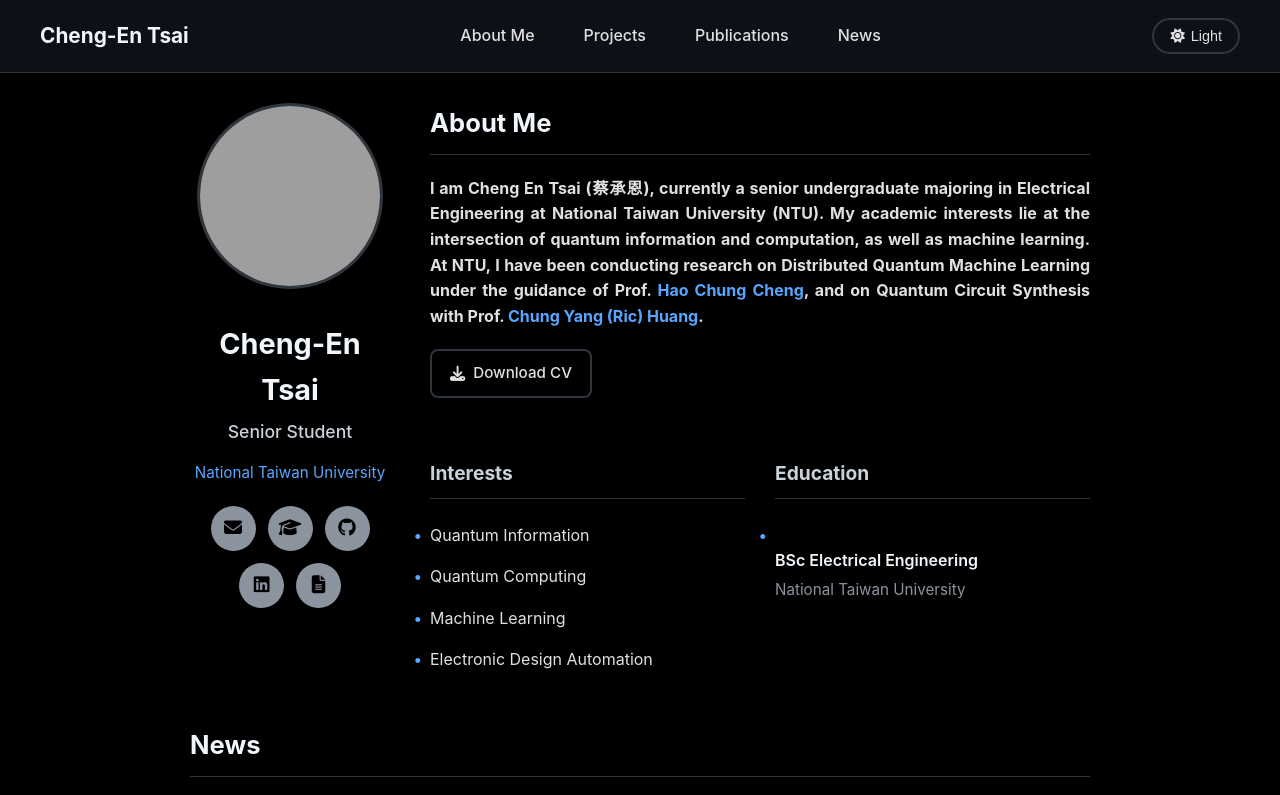
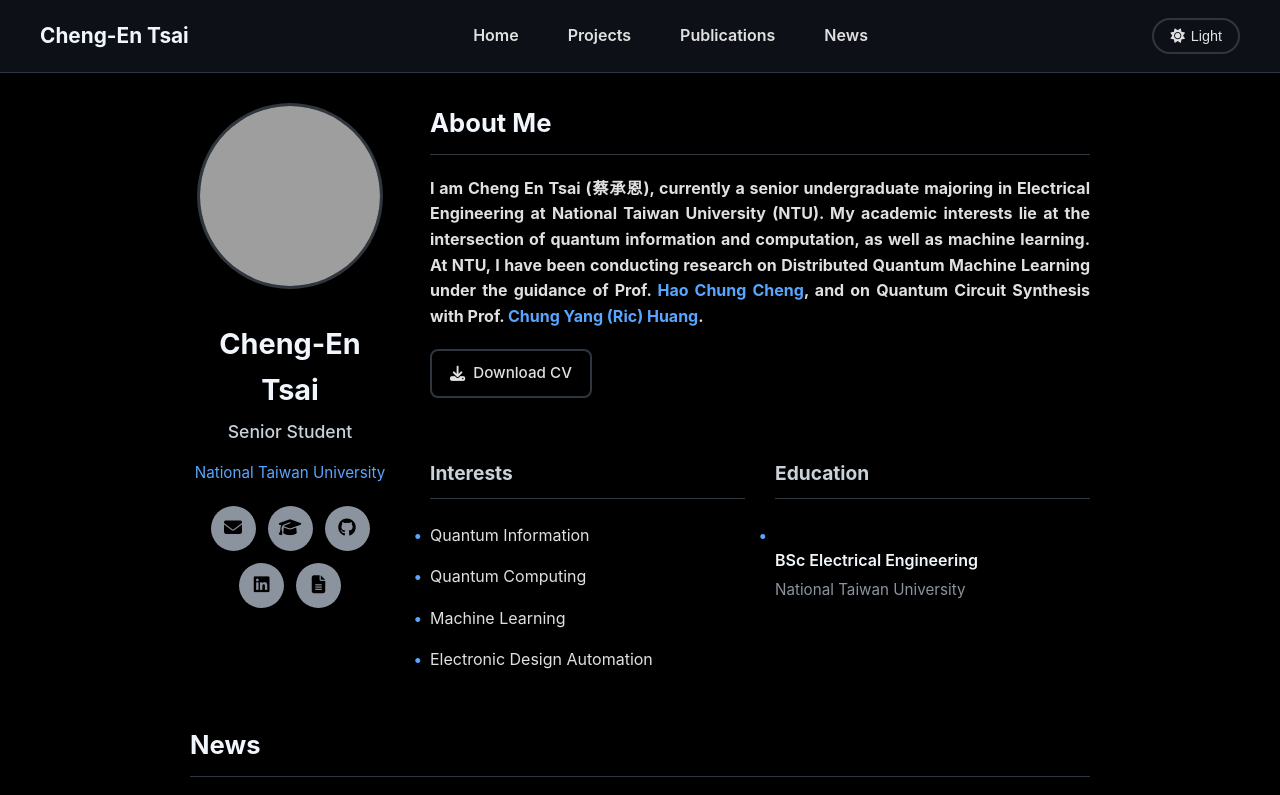
Before and after one commit to xNTsai/xNTsai.github.io, a plain HTML site: page index.html in a window 1280 px wide. Shown: the top 795 px of the page. Drawn offline with Linux system fonts and the light colour scheme; grey boxes are pictures that could not be loaded.

Commit message:
update menu

```diff
--- a/assets/css/style.css
+++ b/assets/css/style.css
@@ -95,7 +95,7 @@ a:hover {
 
 .nav-menu a {
     font-size: 1em;
-    font-weight: 500;
+    font-weight: 600;
     color: var(--text-color);
     text-decoration: none;
     padding: 8px 12px;
--- a/index.html
+++ b/index.html
@@ -14,7 +14,7 @@
     <div class="header-container">
       <a href="index.html" class="brand">Cheng-En Tsai</a>
       <nav class="nav-menu">
-        <a href="index.html">About Me</a>
+        <a href="index.html">Home</a>
         <a href="projects.html">Projects</a>
         <a href="publications.html">Publications</a>
         <a href="news.html">News</a>
```
Also changed, not shown: news.html (+1 -1 lines), projects.html (+1 -1 lines), publications.html (+1 -1 lines).
